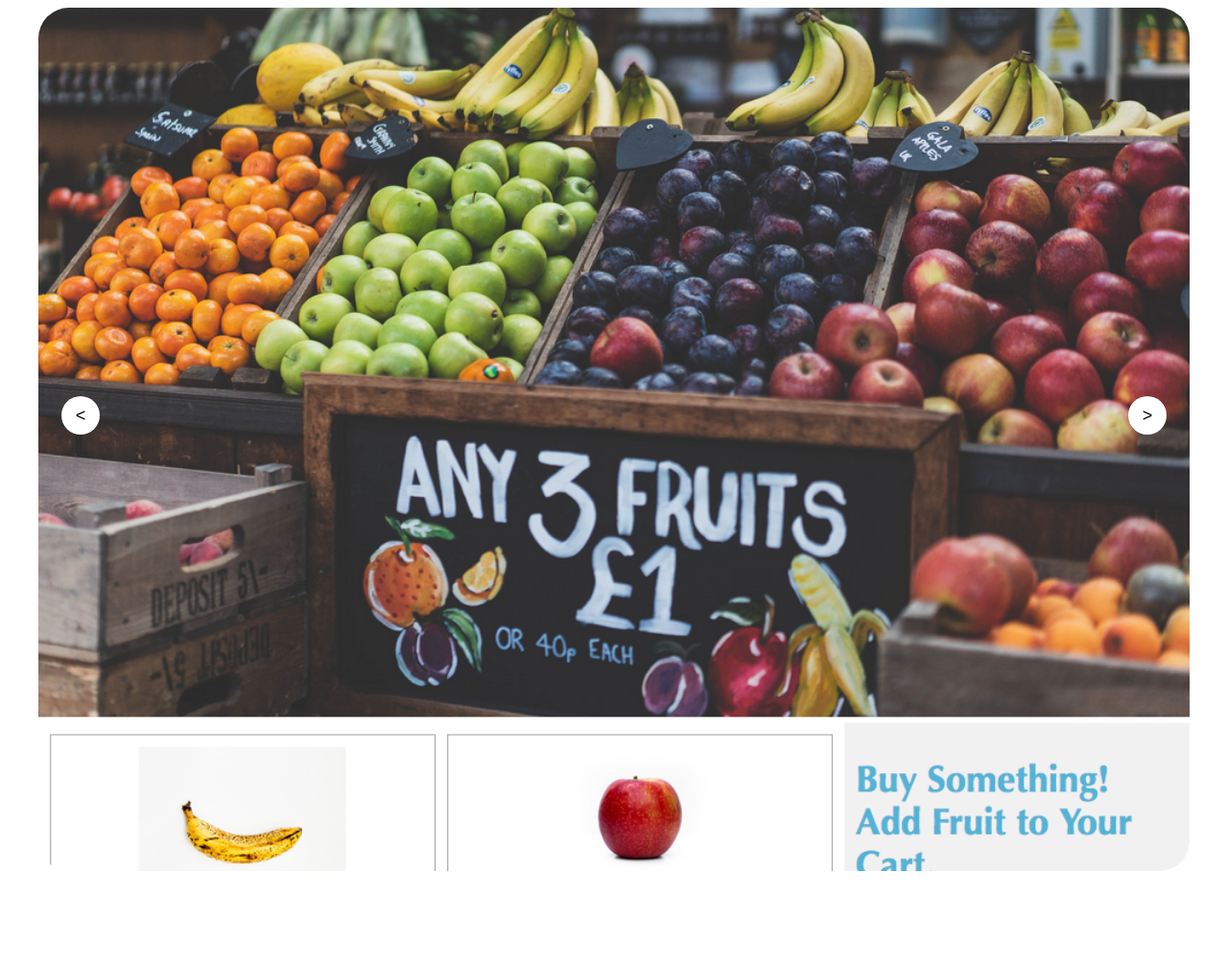
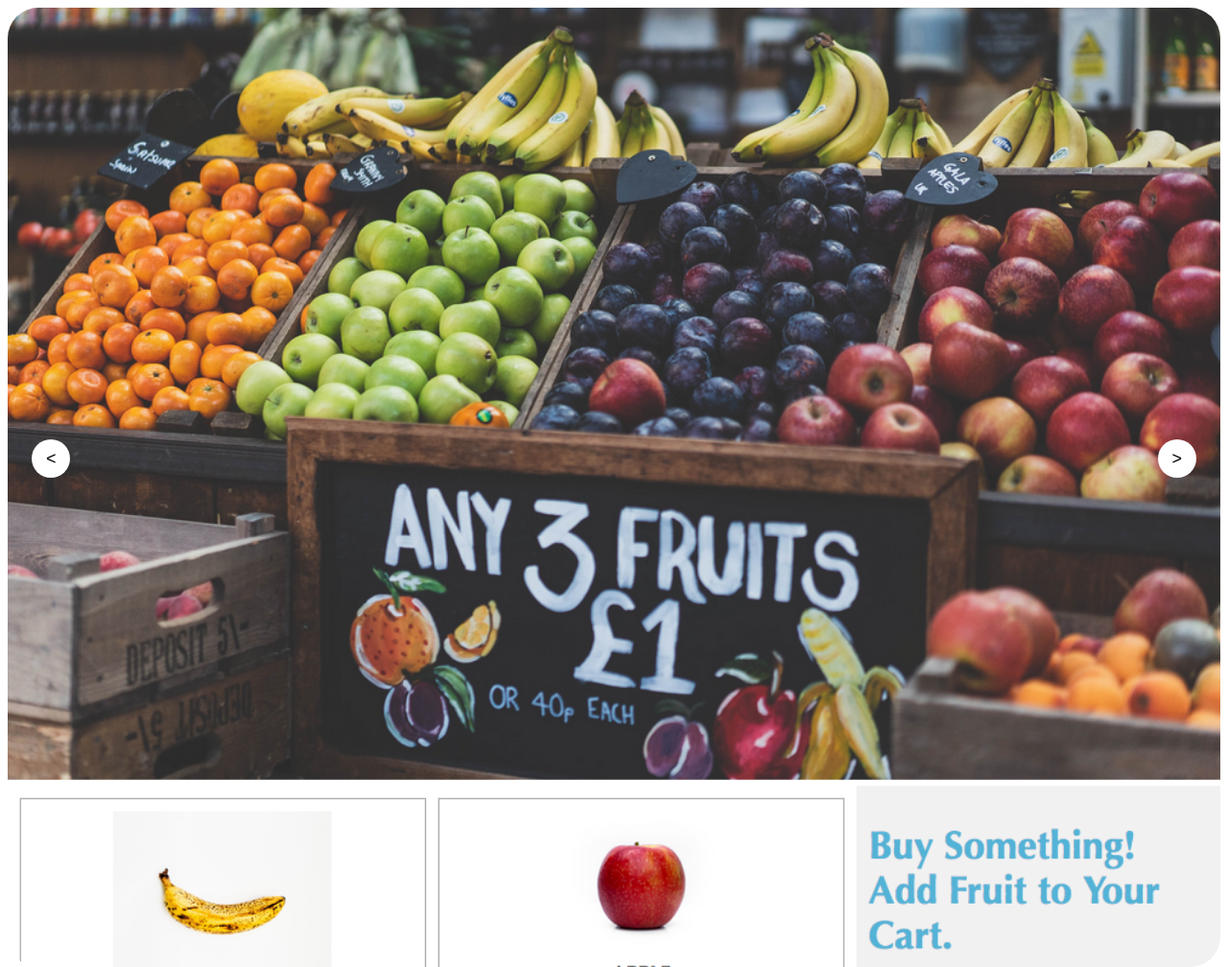
Before and after one commit to WendyKKelly/FAC-project-5, a plain HTML site: page index.html in a window 1280 px wide. Shown: the whole page at 96% size. Before the commit the page ends 908 px from the top, so only its background shows below. Drawn offline with Linux system fonts and the light colour scheme.

Commit message:
change w and h

```diff
--- a/style.css
+++ b/style.css
@@ -6,8 +6,8 @@ body {
 
   .slider {
     width: 100%;
-    max-width: 1200px;
-    height: 900px;
+    max-width: 1500px;
+    height: 1000px;
     position: relative;
     overflow: hidden;
     border-radius: 2rem;
@@ -15,8 +15,8 @@ body {
 
   .slide {
     width: 100%;
-    max-width: 1200px;
-    height: 900px;
+    max-width: 1500px;
+    height: 1000px;
     position: absolute;
     transition: all 0.5s;
   }
```
